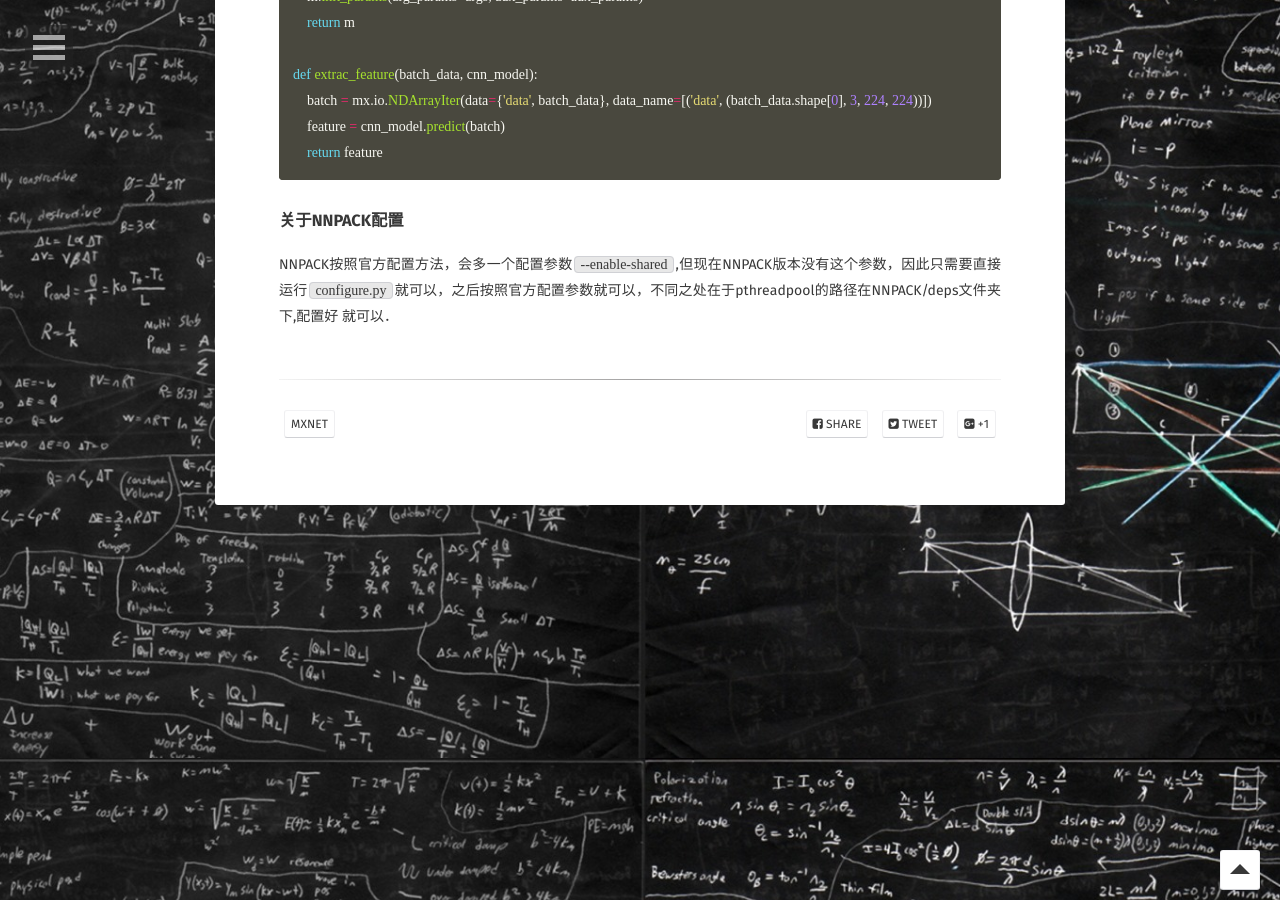
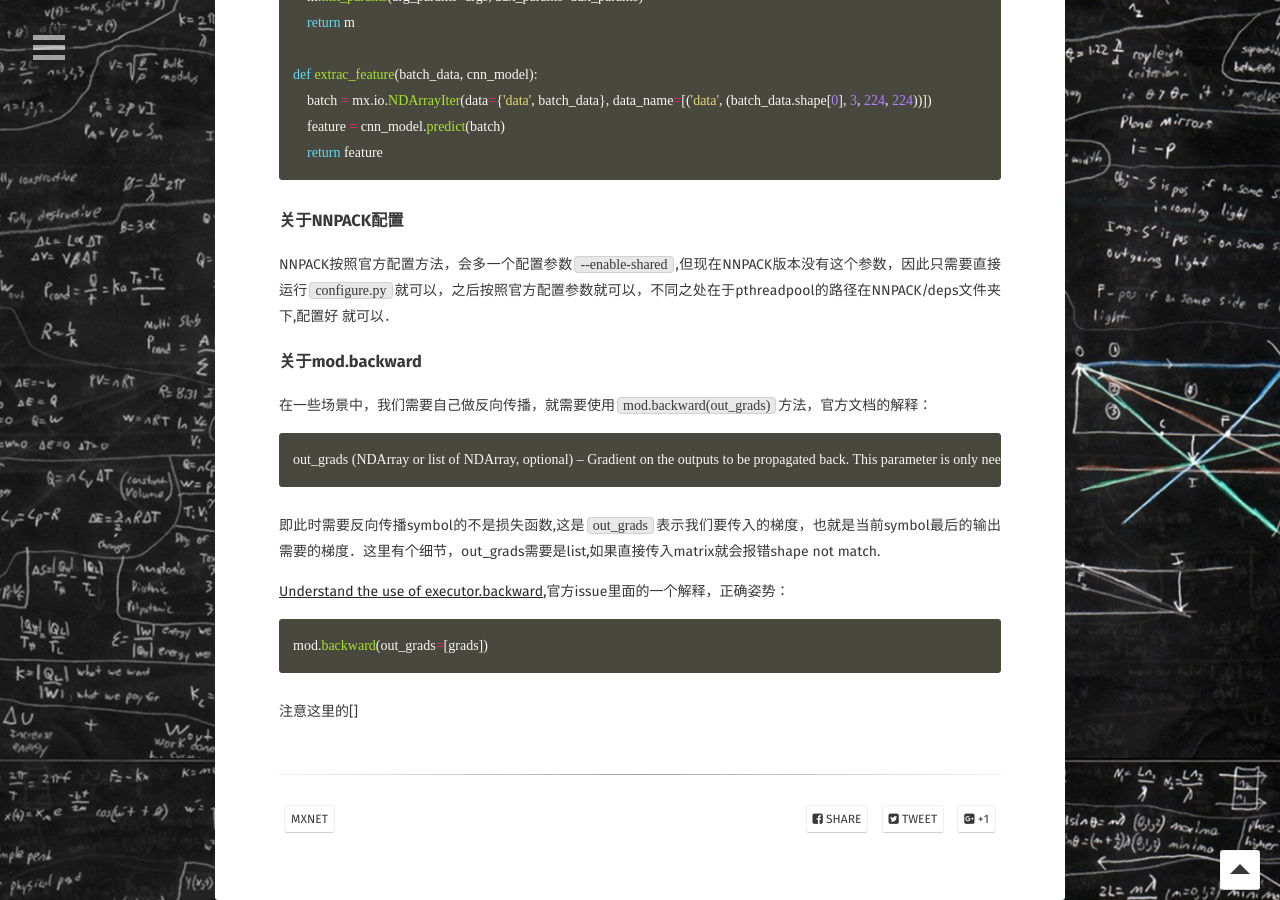
Before and after one commit to saicoco/saicoco.github.io, a Jekyll site: the page built from _posts/2017-04-29-usage.md, in a window 1280 px wide and 900 px high, scrolled down 6442 px. Built offline with Jekyll 4.4.1, drawn with Linux system fonts in a browser that asks for light colours; some web fonts are replaced; formulas are drawn with MathJax 3; comment, search, counter and statistics services are not loaded; some of the changed text lies outside the part shown.

Commit message:
usage update

````diff
--- a/_posts/2017-04-29-usage.md
+++ b/_posts/2017-04-29-usage.md
@@ -261,3 +261,16 @@ def extrac_feature(batch_data, cnn_model):
 ### 关于NNPACK配置
 NNPACK按照官方配置方法，会多一个配置参数`--enable-shared`,但现在NNPACK版本没有这个参数，因此只需要直接运行`configure.py`就可以，之后按照官方配置参数就可以，不同之处在于pthreadpool的路径在NNPACK/deps文件夹下,配置好
 就可以．
+
+### 关于mod.backward
+在一些场景中，我们需要自己做反向传播，就需要使用`mod.backward(out_grads)`方法，官方文档的解释：
+```
+out_grads (NDArray or list of NDArray, optional) – Gradient on the outputs to be propagated back. This parameter is only needed when bind is called on outputs that are not a loss function.
+```
+即此时需要反向传播symbol的不是损失函数,这是`out_grads`表示我们要传入的梯度，也就是当前symbol最后的输出需要的梯度．这里有个细节，out_grads需要是list,如果直接传入matrix就会报错shape not match.
+
+[Understand the use of executor.backward](https://github.com/dmlc/mxnet/issues/1388),官方issue里面的一个解释，正确姿势：
+```python
+mod.backward(out_grads=[grads])
+```
+注意这里的[]
````
Also changed, not shown: other parts of _posts/2017-04-29-usage.md (+1 -1 lines).
